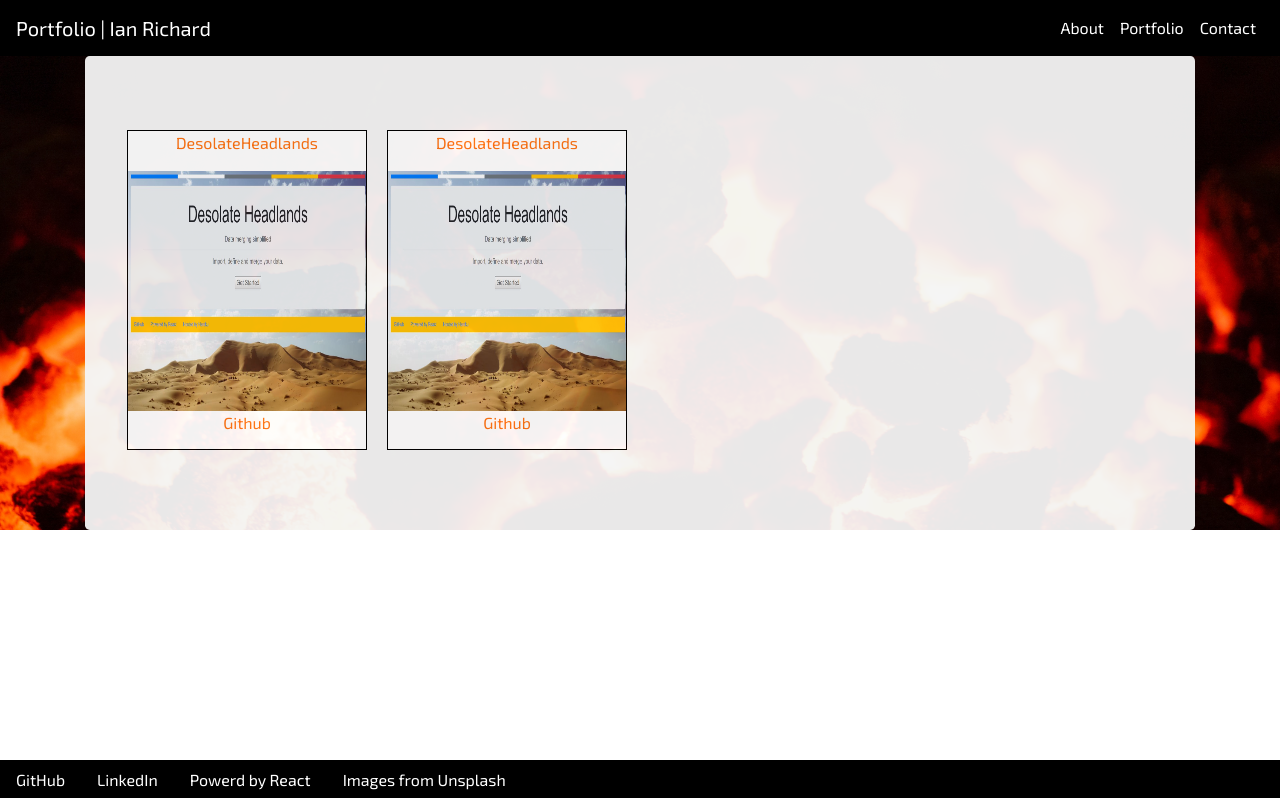
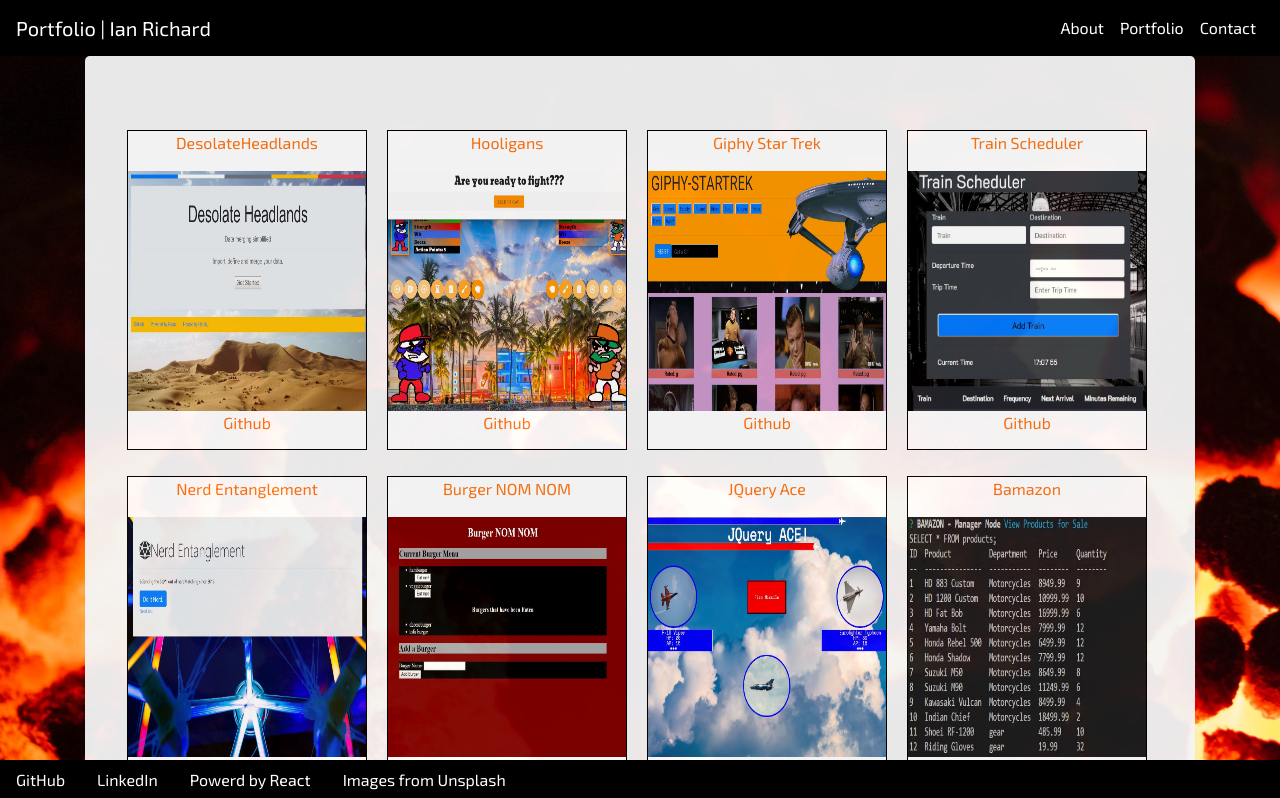
Before and after one commit to irichard03/reactportfolio, a React (Create React App) app: page / in a window 1280 px wide. Shown: the top 798 px of the page. Built offline with nearby package versions, Linux system fonts and the light colour scheme.

Commit message:
added projects

```diff
--- a/src/content/Cards.js
+++ b/src/content/Cards.js
@@ -7,10 +7,59 @@
     },
 
     {
-        name: "DesolateHeadlands",
-        link: "https://desolate-headland-11218.herokuapp.com/",
-        repo: "https://github.com/irichard03/Project2",
-        image:"DesolateHeadlands.jpg"
+        name: "Hooligans",
+        link: "https://irichard03.github.io/Project1/",
+        repo: "https://github.com/irichard03/Project1",
+        image:"fightGame.jpg"
+    },
+
+    {
+        name: "Giphy Star Trek",
+        link: "https://irichard03.github.io/GiphyPuff/",
+        repo: "https://github.com/irichard03/GiphyPuff",
+        image:"GiphyApi.jpg"
+    },
+
+    {
+        name: "Train Scheduler",
+        link: "https://irichard03.github.io/TrainScheduler/",
+        repo: "https://github.com/irichard03/TrainScheduler",
+        image:"TrainScheduler.jpg"
+    },
+
+    {
+        name: "Nerd Entanglement",
+        link: "https://pure-headland-10733.herokuapp.com/",
+        repo: "https://github.com/irichard03/friendFinder",
+        image:"Nerdentanglement.jpg"
+    },
+
+    {
+        name: "Burger NOM NOM",
+        link: "https://radiant-atoll-26418.herokuapp.com/",
+        repo: "https://github.com/irichard03/burger",
+        image:"Burger.jpg"
+    },
+
+    {
+        name: "JQuery Ace",
+        link: "https://irichard03.github.io/unit-4-game/",
+        repo: "https://github.com/irichard03/unit-4-game",
+        image:"jqueryAce.jpg"
+    },
+
+    {
+        name: "Bamazon",
+        link: "https://drive.google.com/file/d/1mXB3kjCu77fAxFVv8guxOyJTDTl9g3_C/view",
+        repo: "https://github.com/irichard03/bamazon",
+        image:"nodeMysqlPOS.jpg"
+    },
+
+    {
+        name: "Word Guess Game",
+        link: "https://irichard03.github.io/WordGuessGame/",
+        repo: "https://github.com/irichard03/WordGuessGame",
+        image:"WordGuess.jpg"
     },
 ]
 
```
